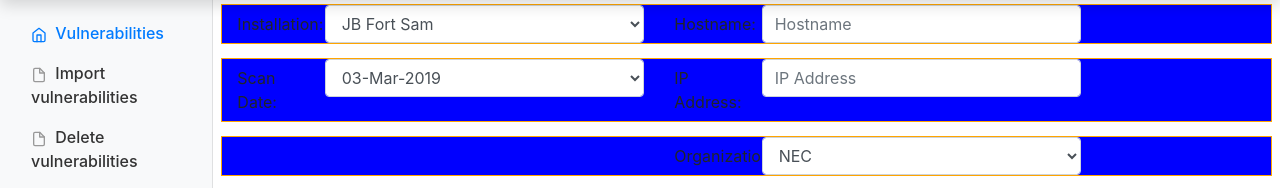
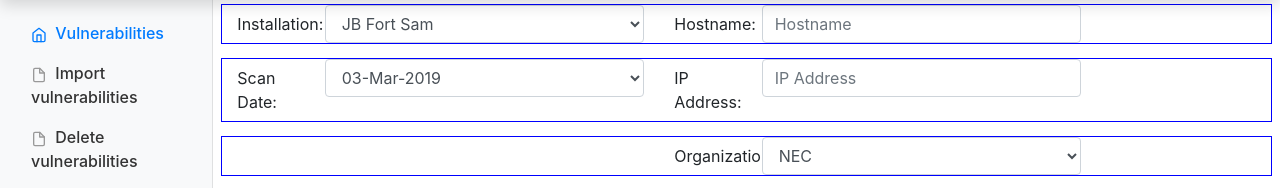
Before and after one commit to mikerathbun/bootstrap-book, a website: page acas.html in a window 1280 px wide. Shown: the part 43-231 px from the top of the page. Drawn offline with nearby package versions, Linux system fonts and the light colour scheme.

Commit message:
updated different CSS classes while experimenting
Okay. Here is more text written below line one.
I am wondering where it will show up.

Hi, this is on line #7. Oh crap. Now I am wondering if
because I used the number sign in the middle of a line if it will
consider it an inline comment. Anyway, the reason that I was putting it
there is because I added a blank line.

```diff
--- a/styles/dashboard.css
+++ b/styles/dashboard.css
@@ -106,6 +106,9 @@
 }
 
 .row .form-group {
-  outline: 1px solid orange;
-  background-color: blue;
+  outline: 1px solid blue;
 }
+
+.row {
+  outline: 1px solid red;
+}
```
